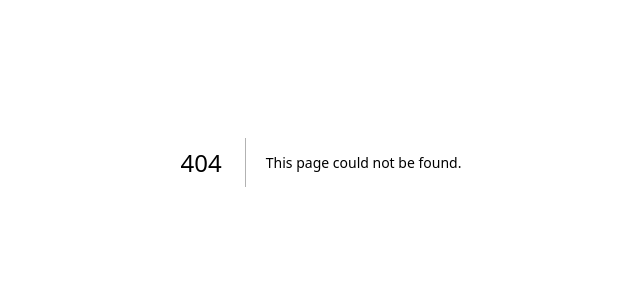
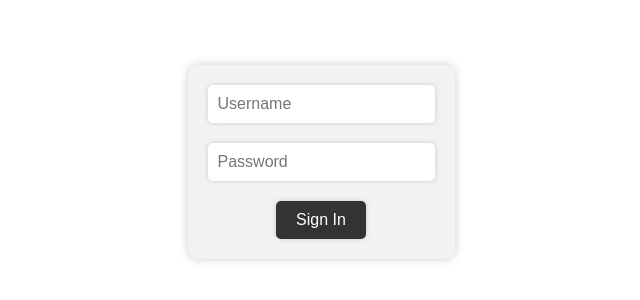
Before and after one commit to Elijah10000/football-iq, a Next.js app: page /login in a window 1280 px wide. Before the commit this address had no page. Shown: the part 238-538 px from the top of the page, without its empty margins (319-959 px from the left). Built offline with nearby package versions, Linux system fonts and the light colour scheme.

Commit message:
login-page-so-far (#3)
Co-authored-by: Elijah2609 <56544041+Elijah2609@users.noreply.github.com>

```diff
--- a/pages/api/hello.ts
+++ /dev/null
@@ -1,13 +0,0 @@
-// Next.js API route support: https://nextjs.org/docs/api-routes/introduction
-import type { NextApiRequest, NextApiResponse } from 'next'
-
-type Data = {
-  name: string
-}
-
-export default function handler(
-  req: NextApiRequest,
-  res: NextApiResponse<Data>
-) {
-  res.status(200).json({ name: 'John Doe' })
-}
--- /dev/null
+++ b/pages/login.tsx
@@ -0,0 +1,84 @@
+import React, { useState, ChangeEvent } from 'react';
+import { Container, Input, Button, ErrorMessage, Form } from 'styles/login-style';
+import index from 'pages/index';
+import { BrowserRouter, Route } from 'react-router-dom';
+import bcrypt from 'bcryptjs';
+
+interface Props {
+    onLogin: (username: string) => void;
+}
+
+const Login: React.FC<Props> = ({ onLogin }) => {
+    const [username, setUsername] = useState('');
+    const [password, setPassword] = useState('');
+    const [error, setError] = useState('');
+
+    const handleSignIn = async (event: React.FormEvent<HTMLFormElement>) => {
+        event.preventDefault();
+
+        try {
+            // Call an API to sign in the user
+            const response = await fetch('https://example.com/api/sign-in', {
+                method: 'POST',
+                headers: {
+                    'Content-Type': 'application/json',
+                },
+                body: JSON.stringify({ username, password }),
+            });
+
+            // Check if the API call was successful
+            if (!response.ok) {
+                throw new Error('Failed to sign in');
+            }
+
+            onLogin(username);
+        } catch (error) {
+            setError(error.message);
+        }
+    };
+
+    const handleSignUp = async (event: React.FormEvent<HTMLFormElement>) => {
+        event.preventDefault();
+
+        try {
+            // Call an API to sign up the user
+            const response = await fetch('https://example.com/api/sign-up', {
+                method: 'POST',
+                headers: {
+                    'Content-Type': 'application/json',
+                },
+                body: JSON.stringify({ username, password }),
+            });
+
+            // Check if the API call was successful
+            if (!response.ok) {
+                throw new Error('Failed to sign up');
+            }
+        } catch (error) {
+            setError(error.message);
+        }
+    };
+
+    return (
+        <Container>
+            <Form onSubmit={handleSignIn}>
+                <Input
+                    type="text"
+                    value={username}
+                    onChange={(e) => setUsername(e.target.value)}
+                    placeholder="Username"
+                />
+                <Input
+                    type="password"
+                    value={password}
+                    onChange={(e) => setPassword(e.target.value)}
+                    placeholder="Password"
+                />
+                <Button type="submit">Sign In</Button>
+            </Form>
+            {error && <ErrorMessage>{error}</ErrorMessage>}
+        </Container>
+    );
+};
+
+export default Login;
--- /dev/null
+++ b/styles/login-style.tsx
@@ -0,0 +1,46 @@
+import styled from 'styled-components';
+
+export const Container = styled.div`
+  display: flex;
+  flex-direction: column;
+  align-items: center;
+  justify-content: center;
+  height: 100vh;
+  background-color: #fff;
+`;
+
+export const Form = styled.form`
+  display: flex;
+  flex-direction: column;
+  align-items: center;
+  background-color: #f2f2f2;
+  padding: 20px;
+  border-radius: 10px;
+  box-shadow: 0px 0px 10px #ccc;
+`;
+
+export const Input = styled.input`
+  margin-bottom: 20px;
+  padding: 10px;
+  font-size: 16px;
+  border-radius: 5px;
+  border: none;
+  box-shadow: 0px 0px 5px #ccc;
+`;
+
+export const Button = styled.button`
+  padding: 10px 20px;
+  background-color: #333;
+  color: #fff;
+  font-size: 16px;
+  border-radius: 5px;
+  border: none;
+  box-shadow: 0px 0px 5px #ccc;
+  cursor: pointer;
+`;
+
+export const ErrorMessage = styled.div`
+  margin-top: 10px;
+  color: #ff0000;
+  font-size: 14px;
+`;
```
Also changed, not shown: package.json (+7 -2 lines), pages/index.tsx (+7 -2 lines), 1 other file (tests, documents, lock files or other folders).
